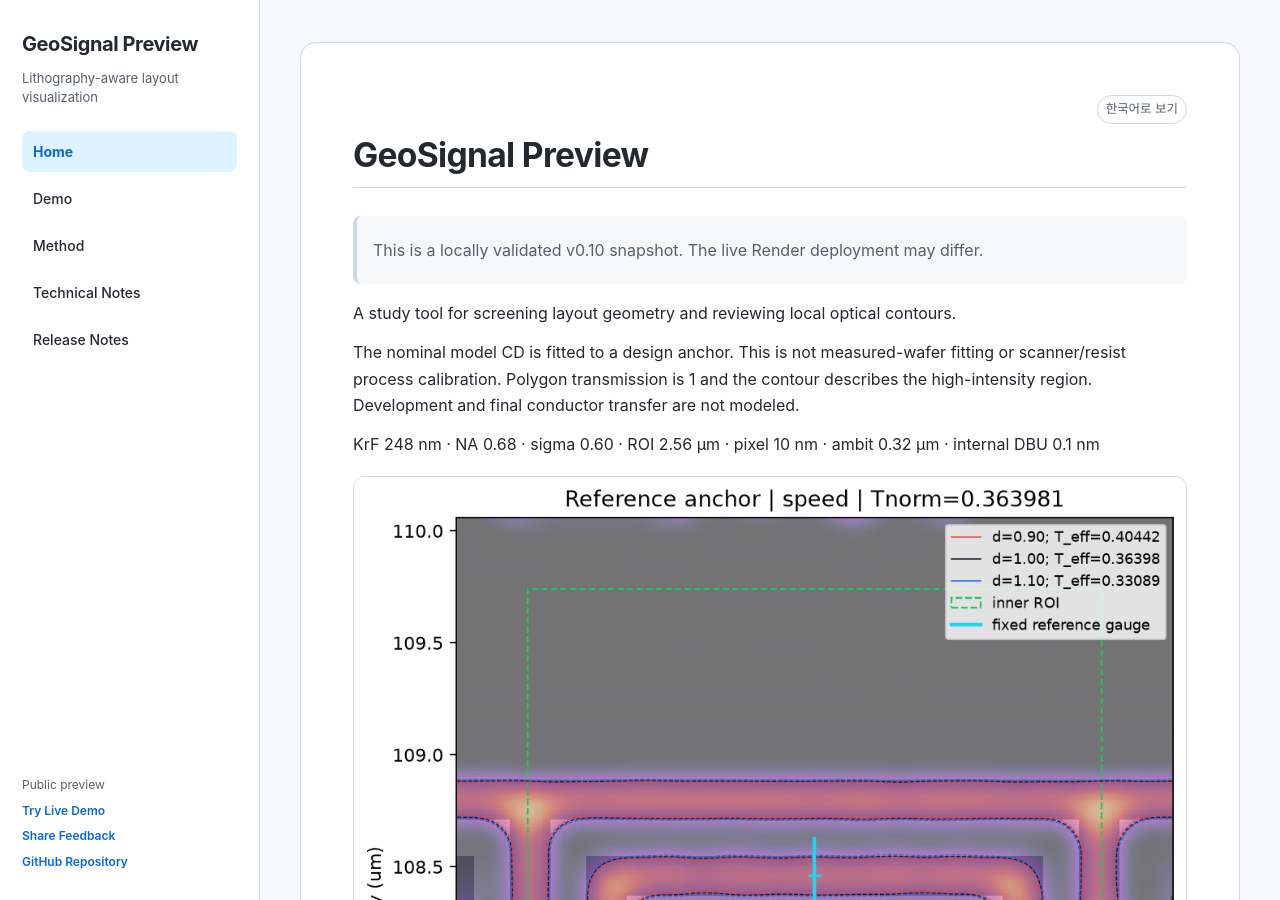
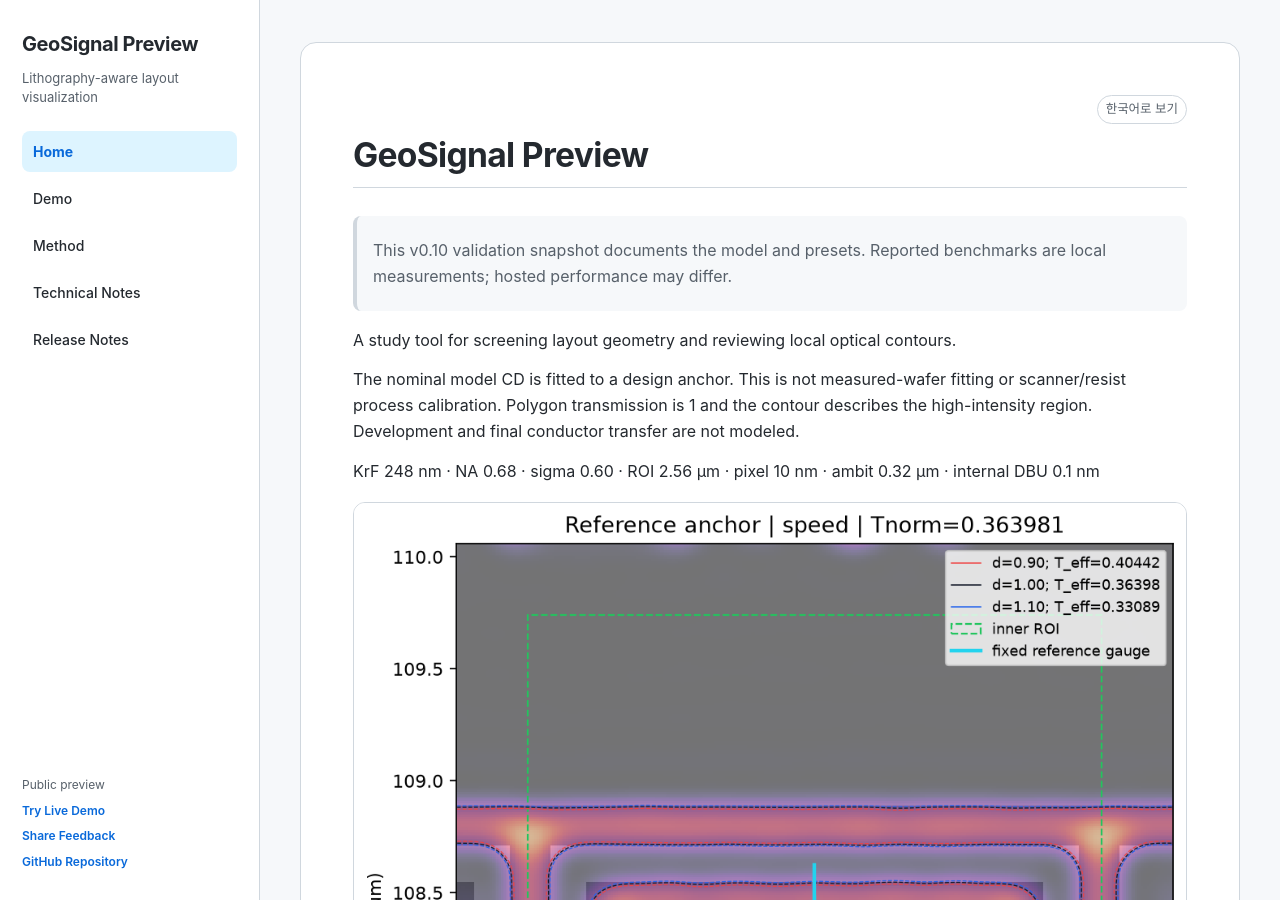
Before and after one commit to SJsDad/GeoSignal-preview, a Jekyll site: the page built from docs/index.md, in a window 1280 px wide and 900 px high. Built offline with Jekyll 4.4.1, drawn with Linux system fonts in a browser that asks for light colours.

Commit message:
docs: clarify published validation and hosted performance scope

```diff
--- a/docs/index.md
+++ b/docs/index.md
@@ -9,7 +9,7 @@ permalink: /
 
 # GeoSignal Preview
 
-> This is a locally validated v0.10 snapshot. The live Render deployment may differ.
+> This v0.10 validation snapshot documents the model and presets. Reported benchmarks are local measurements; hosted performance may differ.
 
 A study tool for screening layout geometry and reviewing local optical contours.
 
```
Also changed, not shown: docs/demo.md (+1 -1 lines), docs/demo_ko.md (+1 -1 lines), docs/index_ko.md (+1 -1 lines), docs/release-notes/v0.10.md (+1 -1 lines), docs/release-notes/v0.10_ko.md (+1 -1 lines).
